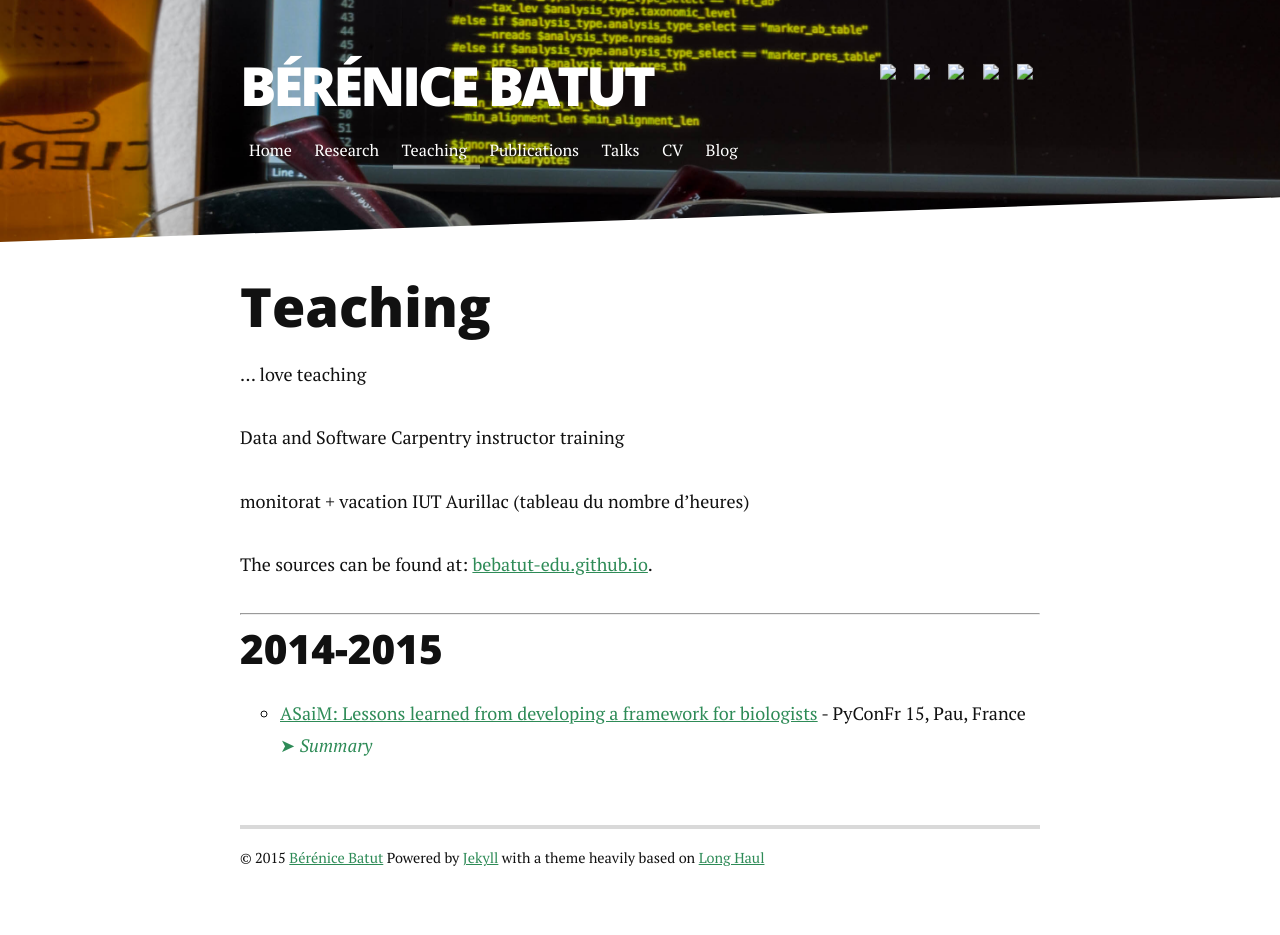
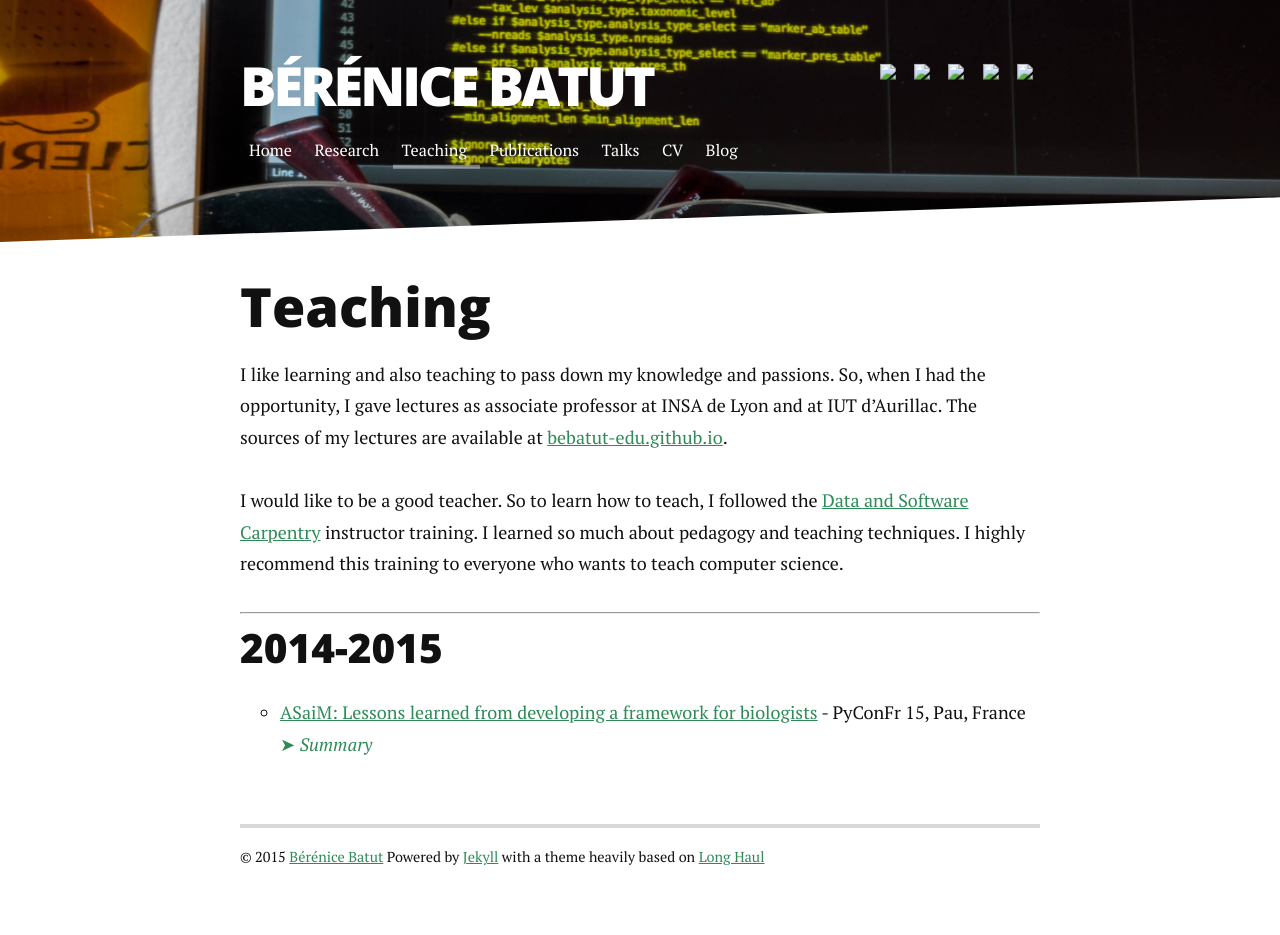
Before and after one commit to bebatut-research/bebatut-research.github.io, a Jekyll site: the page built from teaching.md, in a window 1280 px wide. Built offline with Jekyll 4.4.1, drawn with Linux system fonts in a browser that asks for light colours; nearby versions of some CDN libraries; Markdown is read by kramdown in place of the engine named in the settings.

```diff
--- a/teaching.md
+++ b/teaching.md
@@ -5,13 +5,15 @@
 
 # Teaching
 
-... love teaching
+I like learning and also teaching to pass down my knowledge and passions. So,
+when I had the opportunity, I gave lectures as associate professor at INSA de Lyon
+and at IUT d'Aurillac. The sources of my lectures are available at
+[bebatut-edu.github.io](http://bebatut-edu.github.io).
 
-Data and Software Carpentry instructor training
-
-monitorat + vacation IUT Aurillac (tableau du nombre d'heures)
-
-The sources can be found at: [bebatut-edu.github.io](http://bebatut-edu.github.io).
+I would like to be a good teacher. So to learn how to teach, I followed the
+[Data and Software Carpentry](https://software-carpentry.org/) instructor
+training. I learned so much about pedagogy and teaching techniques. I highly
+recommend this training to everyone who wants to teach computer science.
 
 ---
 
```
